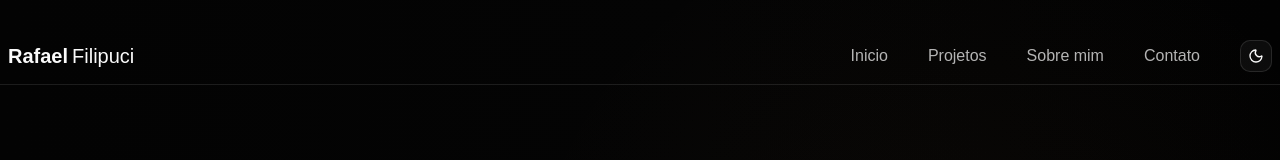
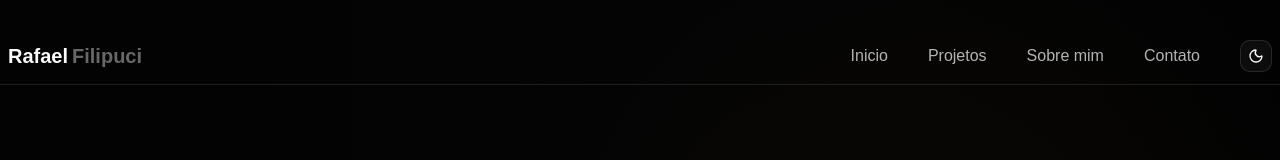
Before and after one commit to Filipuci/portfolio, a React (Vite) app: page / in a window 1280 px wide. Shown: the top 160 px of the page. Built offline with nearby package versions, Linux system fonts and the light colour scheme; a web font is replaced by a local one.

Commit message:
feat(hero): add new style in logo header

```diff
--- a/src/components/Hero/HeroHeader.tsx
+++ b/src/components/Hero/HeroHeader.tsx
@@ -25,7 +25,7 @@ const menuBtnClass = "h-0.5 w-5 bg-white"
 export const HeroHeader = () => {
   return (
     <header className="flex gap-5 justify-between pt-10 pb-3 px-2">
-      <div className="flex gap-1 items-center text-xl select-none"><span className="font-bold">Rafael</span>Filipuci</div>
+      <div className="flex gap-1 items-center text-xl select-none font-extrabold">Rafael<span className="text-white/40">Filipuci</span></div>
       <div className="flex items-center gap-3 md:hidden">
         <ModeToggle />
         <DropdownMenu>
```
